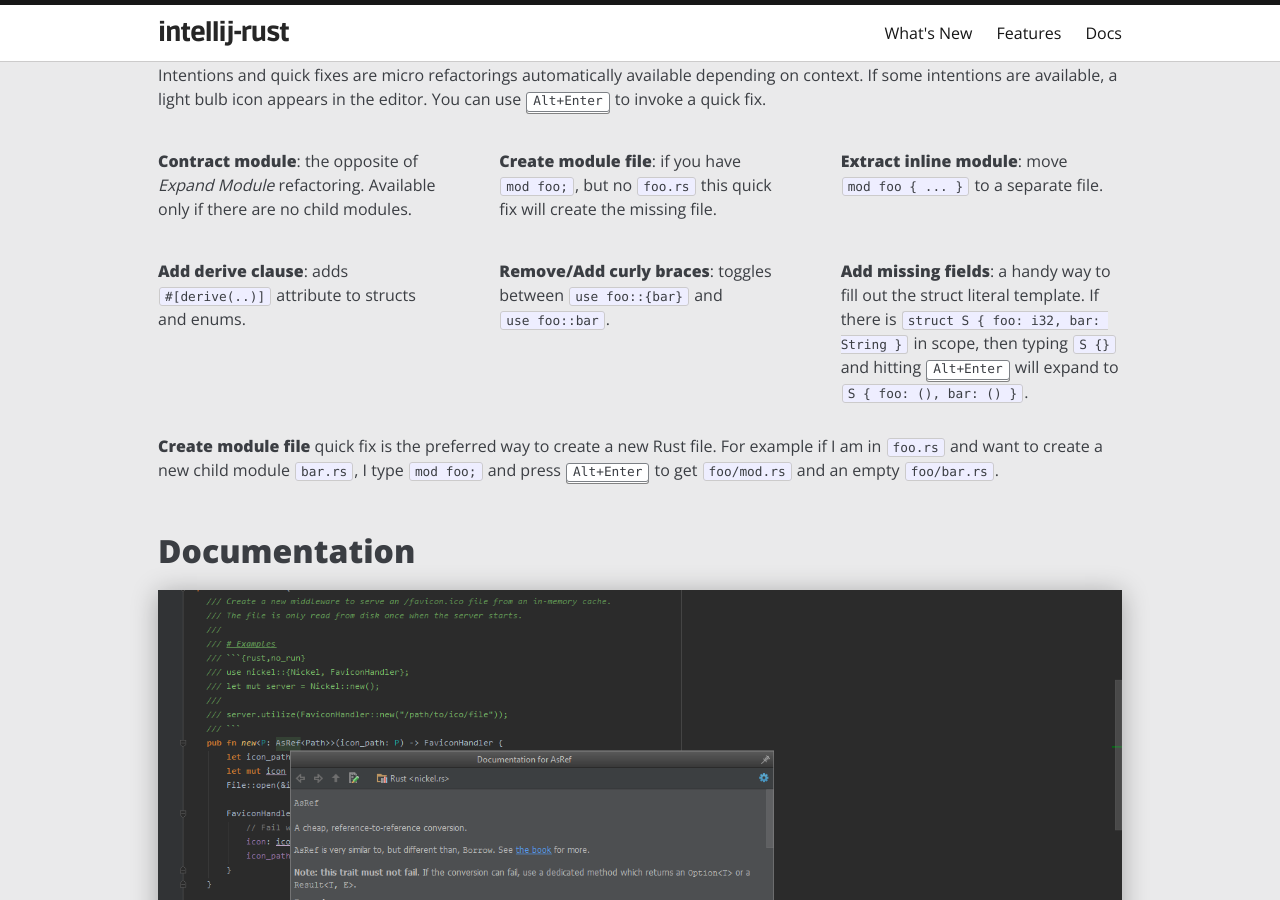
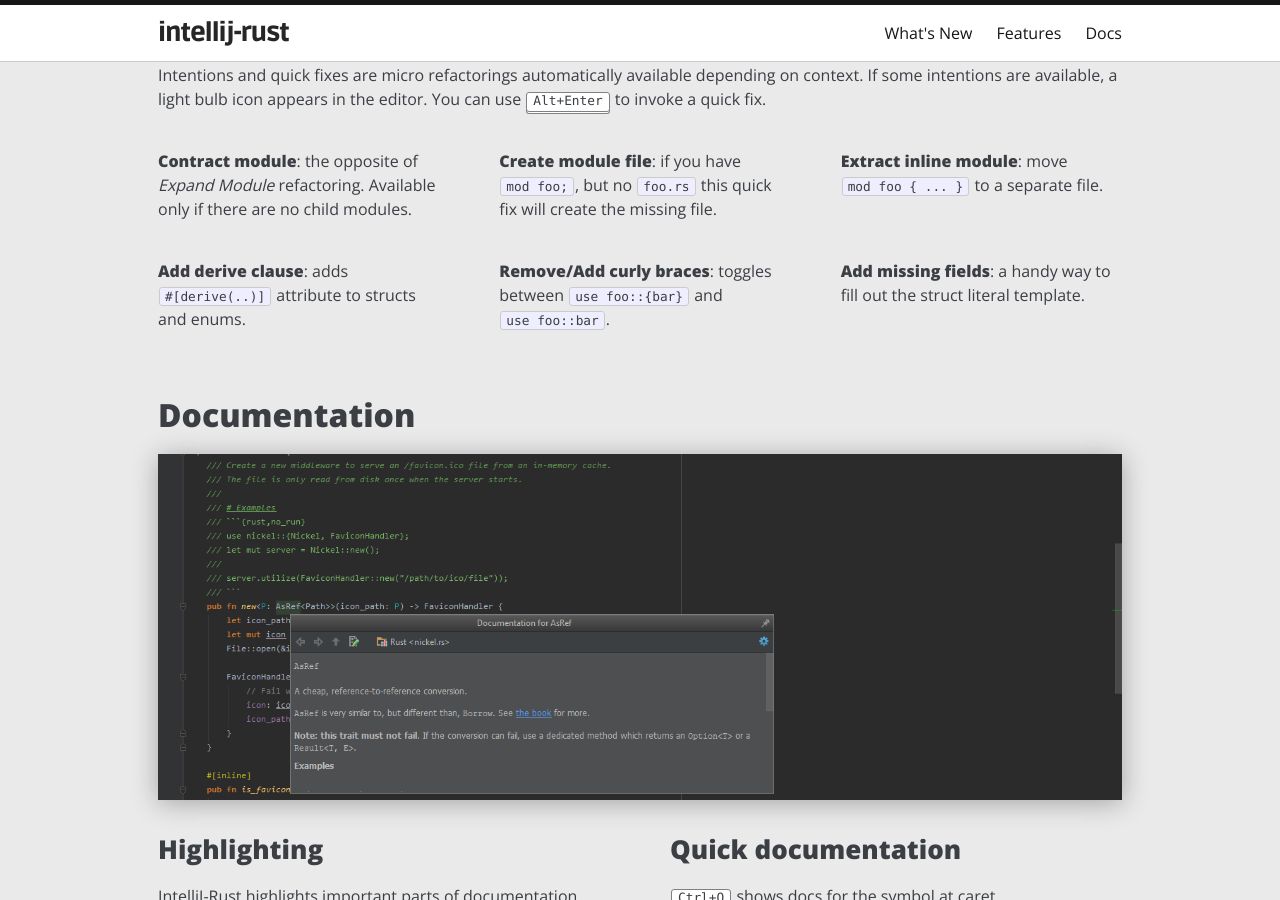
Before and after one commit to intellij-rust/intellij-rust.github.io, a Jekyll site: the page built from features.html, in a window 1280 px wide and 900 px high, scrolled down 3637 px. Built offline with Jekyll 4.4.1, drawn with Linux system fonts in a browser that asks for light colours; some web fonts are replaced.

Commit message:
Remove useless explanations
A gif is worth a thousand words!

```diff
--- a/features.html
+++ b/features.html
@@ -231,15 +231,10 @@
 
       <div class="feature">
         {% include feature-gfy.html n="ImperfectFreeGecko" %}
-        <p><b>Add missing fields</b>: a handy way to fill out the struct literal template. If there is
-          <code class="wrap">struct S { foo: i32, bar: String }</code> in scope, then typing <code>S {}</code> and
-          hitting <kbd>Alt+Enter</kbd> will expand to <code>S { foo: (), bar: () }</code>.</p>
+        <p><b>Add missing fields</b>: a handy way to fill out the struct literal template.</p>
       </div>
     </div>
 
-    <p><b>Create module file</b> quick fix is the preferred way to create a new Rust file. For example if I am in
-      <code>foo.rs</code> and want to create a new child module <code>bar.rs</code>, I type <code>mod foo;</code> and
-      press <kbd>Alt+Enter</kbd> to get <code>foo/mod.rs</code> and an empty <code>foo/bar.rs</code>.</p>
   </div>
 </div>
 
```
